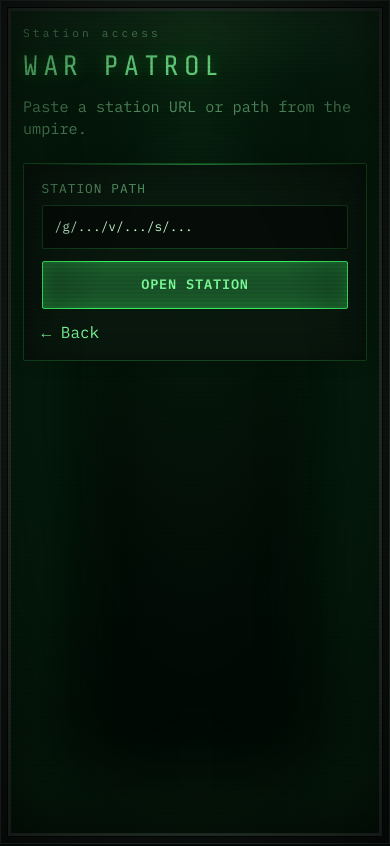
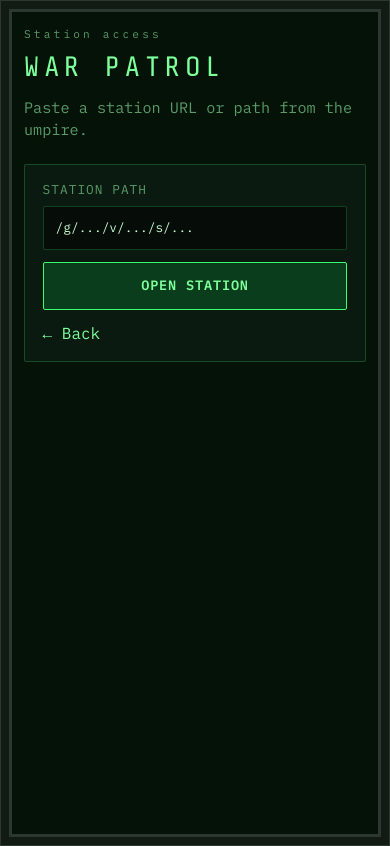
Before and after one commit to Wade-Yancey/War-Patrol, a React (Vite) app in the folder packages/client/: page /join in a window 390 px wide. Built offline with nearby package versions, Linux system fonts and the light colour scheme.

Commit message:
Prefer tablet snappiness over CRT fidelity
Drop full-viewport scanlines/vignette overlays, glow shadows, blur
filters, and infinite CSS animations. Flatten paints; memoize the
ground-truth map and turn timer so SSE ticks stay cheaper.

Co-authored-by: Wade <Wade-Yancey@users.noreply.github.com>

```diff
--- a/packages/client/src/components/CrtShell.tsx
+++ b/packages/client/src/components/CrtShell.tsx
@@ -21,7 +21,7 @@ export function CrtShell({
           title={`${stripe} side`}
         />
       )}
-      <div className="crt-screen fade-in">{children}</div>
+      <div className="crt-screen">{children}</div>
     </div>
   );
 }
--- a/packages/client/src/components/TurnStatus.tsx
+++ b/packages/client/src/components/TurnStatus.tsx
@@ -1,24 +1,26 @@
 import type { TurnState } from '@war-patrol/shared';
-import { useEffect, useState } from 'react';
+import { memo, useEffect, useState } from 'react';
 
-export function TurnStatus({ turn }: { turn: TurnState }) {
-  const [now, setNow] = useState(Date.now());
+function formatRemaining(deadline: string, now: number): string {
+  const ms = Date.parse(deadline) - now;
+  if (ms <= 0) return '00:00';
+  const s = Math.ceil(ms / 1000);
+  const mm = String(Math.floor(s / 60)).padStart(2, '0');
+  const ss = String(s % 60).padStart(2, '0');
+  return `${mm}:${ss}`;
+}
+
+function TurnStatusInner({ turn }: { turn: TurnState }) {
+  const active = Boolean(turn.timerDeadline && turn.phase === 'open');
+  const [now, setNow] = useState(() => Date.now());
+
   useEffect(() => {
-    const id = window.setInterval(() => setNow(Date.now()), 500);
+    if (!active) return;
+    const id = window.setInterval(() => setNow(Date.now()), 1000);
     return () => window.clearInterval(id);
-  }, []);
+  }, [active, turn.timerDeadline]);
 
-  let remaining: string | null = null;
-  if (turn.timerDeadline && turn.phase === 'open') {
-    const ms = Date.parse(turn.timerDeadline) - now;
-    if (ms <= 0) remaining = '00:00';
-    else {
-      const s = Math.ceil(ms / 1000);
-      const mm = String(Math.floor(s / 60)).padStart(2, '0');
-      const ss = String(s % 60).padStart(2, '0');
-      remaining = `${mm}:${ss}`;
-    }
-  }
+  const remaining = active && turn.timerDeadline ? formatRemaining(turn.timerDeadline, now) : null;
 
   return (
     <div className="row" style={{ alignItems: 'center', gap: '0.75rem' }}>
@@ -32,3 +34,5 @@ export function TurnStatus({ turn }: { turn: TurnState }) {
     </div>
   );
 }
+
+export const TurnStatus = memo(TurnStatusInner);
--- a/packages/client/src/styles/global.css
+++ b/packages/client/src/styles/global.css
@@ -1,9 +1,8 @@
 :root {
-  /* Classic CRT / sonar green (umpire + neutral) */
+  /* Classic CRT / sonar green — flatter/cheaper paints for tablet snappiness */
   --phosphor: #3dff6a;
   --phosphor-dim: #1a8f3c;
   --phosphor-deep: #0a3d1c;
-  --phosphor-glow: rgba(61, 255, 106, 0.28);
   --bg-void: #010805;
   --bg-crt: #041208;
   --bg-panel: #0a1a10;
@@ -31,7 +30,7 @@
   line-height: 1.45;
   font-weight: 400;
   font-synthesis: none;
-  text-rendering: optimizeLegibility;
+  text-rendering: optimizeSpeed;
   -webkit-font-smoothing: antialiased;
   -webkit-tap-highlight-color: transparent;
 }
@@ -59,7 +58,6 @@ a {
 
 a:hover {
   text-decoration: underline;
-  text-shadow: 0 0 8px var(--phosphor-glow);
 }
 
 button,
@@ -79,11 +77,6 @@ button {
   text-transform: uppercase;
   letter-spacing: 0.06em;
   font-size: 0.85rem;
-  transition:
-    background 120ms ease,
-    border-color 120ms ease,
-    box-shadow 120ms ease,
-    transform 80ms ease;
   touch-action: manipulation;
   user-select: none;
 }
@@ -91,11 +84,10 @@ button {
 button:hover:not(:disabled) {
   border-color: var(--phosphor);
   background: var(--phosphor-deep);
-  box-shadow: 0 0 12px var(--phosphor-glow);
 }
 
 button:active:not(:disabled) {
-  transform: translateY(1px);
+  background: var(--bg-panel);
 }
 
 button:disabled {
@@ -104,15 +96,14 @@ button:disabled {
 }
 
 button.primary {
-  background: color-mix(in srgb, var(--phosphor) 22%, var(--bg-elevated));
+  background: var(--phosphor-deep);
   color: var(--accent-strong);
   border-color: var(--phosphor);
   font-weight: 600;
-  box-shadow: inset 0 0 18px var(--phosphor-glow);
 }
 
 button.primary:hover:not(:disabled) {
-  background: color-mix(in srgb, var(--phosphor) 35%, var(--bg-elevated));
+  background: #0f4a24;
 }
 
 button.danger {
@@ -148,7 +139,6 @@ select:focus,
 button:focus-visible {
   outline: 1px solid var(--phosphor);
   outline-offset: 2px;
-  box-shadow: 0 0 10px var(--phosphor-glow);
 }
 
 label {
@@ -161,41 +151,14 @@ label {
   color: var(--ink-muted);
 }
 
-/* Industrial CRT bezel shell */
+/* Industrial CRT bezel — no full-viewport overlays / scanlines */
 .crt-bezel {
   position: relative;
   min-height: 100vh;
   min-height: 100dvh;
   padding: clamp(0.5rem, 1.5vw, 1rem);
-  background:
-    linear-gradient(145deg, color-mix(in srgb, var(--bezel-edge) 55%, #000) 0%, var(--bezel) 40%, #0c100e 100%);
-  box-shadow: inset 0 0 0 1px var(--bezel-edge);
-}
-
-.crt-bezel::before {
-  content: '';
-  position: absolute;
-  inset: 0;
-  pointer-events: none;
-  z-index: 3;
-  background: radial-gradient(ellipse at center, transparent 42%, rgba(0, 0, 0, 0.55) 100%);
-}
-
-.crt-bezel::after {
-  content: '';
-  position: absolute;
-  inset: 0;
-  pointer-events: none;
-  z-index: 4;
-  background: repeating-linear-gradient(
-    0deg,
-    transparent,
-    transparent 2px,
-    rgba(0, 0, 0, 0.14) 2px,
-    rgba(0, 0, 0, 0.14) 4px
-  );
-  opacity: 0.5;
-  mix-blend-mode: multiply;
+  background: var(--bezel);
+  border: 1px solid var(--bezel-edge);
 }
 
 .crt-screen {
@@ -203,30 +166,9 @@ label {
   z-index: 1;
   min-height: calc(100vh - 2 * clamp(0.5rem, 1.5vw, 1rem));
   min-height: calc(100dvh - 2 * clamp(0.5rem, 1.5vw, 1rem));
-  background:
-    radial-gradient(ellipse at 50% 0%, color-mix(in srgb, var(--phosphor) 8%, transparent), transparent 55%),
-    linear-gradient(180deg, var(--bg-crt) 0%, var(--bg-void) 100%);
+  background: var(--bg-crt);
   border: 3px solid var(--bezel-edge);
-  box-shadow:
-    inset 0 0 60px rgba(0, 0, 0, 0.65),
-    inset 0 0 120px var(--phosphor-glow),
-    0 0 0 1px #050805;
   overflow: auto;
-}
-
-.crt-screen::before {
-  content: '';
-  position: absolute;
-  inset: 0;
-  pointer-events: none;
-  background: linear-gradient(
-    180deg,
-    rgba(255, 255, 255, 0.03) 0%,
-    transparent 8%,
-    transparent 92%,
-    rgba(0, 0, 0, 0.25) 100%
-  );
-  z-index: 1;
 }
 
 .app-shell {
@@ -245,10 +187,6 @@ label {
   font-size: clamp(1.75rem, 5vw, 2.75rem);
   color: var(--accent-strong);
   margin: 0;
-  text-shadow:
-    0 0 12px var(--phosphor-glow),
-    0 0 28px var(--phosphor-glow);
-  animation: phosphorPulse 4.5s ease-in-out infinite;
 }
 
 .brand-mark {
@@ -257,8 +195,6 @@ label {
   letter-spacing: 0.28em;
   color: var(--ink-muted);
   margin-bottom: 0.35rem;
-  text-shadow: none;
-  animation: none;
 }
 
 .subhead {
@@ -269,25 +205,10 @@ label {
 }
 
 .panel {
-  position: relative;
-  background: color-mix(in srgb, var(--bg-panel) 92%, transparent);
+  background: var(--bg-panel);
   border: 1px solid var(--line);
   border-radius: 2px;
   padding: 1rem 1.1rem;
-  box-shadow:
-    inset 0 0 24px rgba(0, 0, 0, 0.35),
-    0 0 18px rgba(0, 0, 0, 0.2);
-}
-
-.panel::after {
-  content: '';
-  position: absolute;
-  top: 0;
-  left: 0;
-  right: 0;
-  height: 1px;
-  background: linear-gradient(90deg, transparent, var(--phosphor), transparent);
-  opacity: 0.45;
 }
 
 .panel + .panel {
@@ -302,7 +223,6 @@ label {
   letter-spacing: 0.14em;
   text-transform: uppercase;
   color: var(--phosphor);
-  text-shadow: 0 0 8px var(--phosphor-glow);
 }
 
 .row {
@@ -332,7 +252,6 @@ label {
 .readout {
   font-family: var(--font-display);
   color: var(--accent-strong);
-  text-shadow: 0 0 10px var(--phosphor-glow);
   letter-spacing: 0.06em;
 }
 
@@ -356,7 +275,6 @@ label {
 .status-pill.open {
   border-color: var(--ok);
   color: var(--accent-strong);
-  box-shadow: 0 0 8px var(--phosphor-glow);
 }
 
 .status-pill.locked,
@@ -401,64 +319,16 @@ label {
   border-radius: 2px;
 }
 
-.fade-in {
-  animation: fadeIn 320ms ease both;
-}
-
-@keyframes fadeIn {
-  from {
-    opacity: 0;
-    transform: translateY(4px);
-  }
-  to {
-    opacity: 1;
-    transform: none;
-  }
-}
-
-@keyframes phosphorPulse {
-  0%,
-  100% {
-    opacity: 1;
-  }
-  50% {
-    opacity: 0.88;
-  }
-}
-
-@keyframes pulseLine {
-  0%,
-  100% {
-    opacity: 0.35;
-  }
-  50% {
-    opacity: 1;
-  }
-}
-
-@keyframes scanSweep {
-  0% {
-    transform: translateY(-100%);
-  }
-  100% {
-    transform: translateY(100vh);
-  }
-}
-
 .live-dot {
   width: 0.55rem;
   height: 0.55rem;
   border-radius: 50%;
   background: var(--ok);
   display: inline-block;
-  box-shadow: 0 0 8px var(--phosphor-glow);
-  animation: pulseLine 1.6s ease-in-out infinite;
 }
 
 .live-dot.off {
   background: var(--danger);
-  box-shadow: none;
-  animation: none;
 }
 
 /* Touch numeric control */
@@ -485,7 +355,6 @@ label {
   font-family: var(--font-display);
   font-size: clamp(1.5rem, 4vw, 2rem);
   color: var(--accent-strong);
-  text-shadow: 0 0 12px var(--phosphor-glow);
   letter-spacing: 0.08em;
   cursor: pointer;
   touch-action: manipulation;
@@ -530,11 +399,7 @@ label {
 
 .touch-num-slider::-webkit-slider-runnable-track {
   height: 0.55rem;
-  background: linear-gradient(
-    90deg,
-    var(--phosphor-deep),
-    color-mix(in srgb, var(--phosphor) 45%, var(--phosphor-deep))
-  );
+  background: var(--phosphor-deep);
   border: 1px solid var(--line);
   border-radius: 1px;
 }
@@ -548,16 +413,11 @@ label {
   background: var(--phosphor);
   border: 2px solid var(--bg-void);
   border-radius: 2px;
-  box-shadow: 0 0 12px var(--phosphor-glow);
 }
 
 .touch-num-slider::-moz-range-track {
   height: 0.55rem;
-  background: linear-gradient(
-    90deg,
-    var(--phosphor-deep),
-    color-mix(in srgb, var(--phosphor) 45%, var(--phosphor-deep))
-  );
+  background: var(--phosphor-deep);
   border: 1px solid var(--line);
   border-radius: 1px;
 }
@@ -568,7 +428,6 @@ label {
   background: var(--phosphor);
   border: 2px solid var(--bg-void);
   border-radius: 2px;
-  box-shadow: 0 0 12px var(--phosphor-glow);
 }
 
 .touch-num-hint {
@@ -595,12 +454,9 @@ label {
 }
 
 .eot-telegraph button.active {
-  background: color-mix(in srgb, var(--phosphor) 28%, var(--bg-elevated));
+  background: var(--phosphor-deep);
   border-color: var(--phosphor);
   color: var(--accent-strong);
-  box-shadow:
-    inset 0 0 20px var(--phosphor-glow),
-    0 0 10px var(--phosphor-glow);
 }
 
 .eot-telegraph button .eot-idx {
@@ -625,7 +481,6 @@ label {
 .map-frame {
   border: 1px solid var(--line);
   background: var(--map-water);
-  box-shadow: inset 0 0 40px rgba(0, 0, 0, 0.5);
   position: relative;
 }
 
@@ -655,17 +510,14 @@ label {
   width: 5px;
   z-index: 5;
   pointer-events: none;
-  border-radius: 1px;
 }
 
 .side-stripe--blue {
   background: var(--side-blue);
-  box-shadow: 0 0 10px color-mix(in srgb, var(--side-blue) 45%, transparent);
 }
 
 .side-stripe--red {
   background: var(--side-red);
-  box-shadow: 0 0 10px color-mix(in srgb, var(--side-red) 45%, transparent);
 }
 
 .side-badge {
@@ -685,13 +537,12 @@ label {
   content: '';
   width: 0.55rem;
   height: 0.55rem;
-  border-radius: 1px;
   background: var(--phosphor);
 }
 
 .side-badge--blue {
-  border-color: color-mix(in srgb, var(--side-blue) 55%, var(--line));
-  color: color-mix(in srgb, var(--side-blue) 70%, var(--ink));
+  border-color: var(--side-blue);
+  color: #9cc8e8;
 }
 
 .side-badge--blue::before {
@@ -699,8 +550,8 @@ label {
 }
 
 .side-badge--red {
-  border-color: color-mix(in srgb, var(--side-red) 55%, var(--line));
-  color: color-mix(in srgb, var(--side-red) 70%, var(--ink));
+  border-color: var(--side-red);
+  color: #e8a898;
 }
 
 .side-badge--red::before {
```
Also changed, not shown: packages/client/src/components/GroundTruthMap.tsx (+89 -74 lines).
